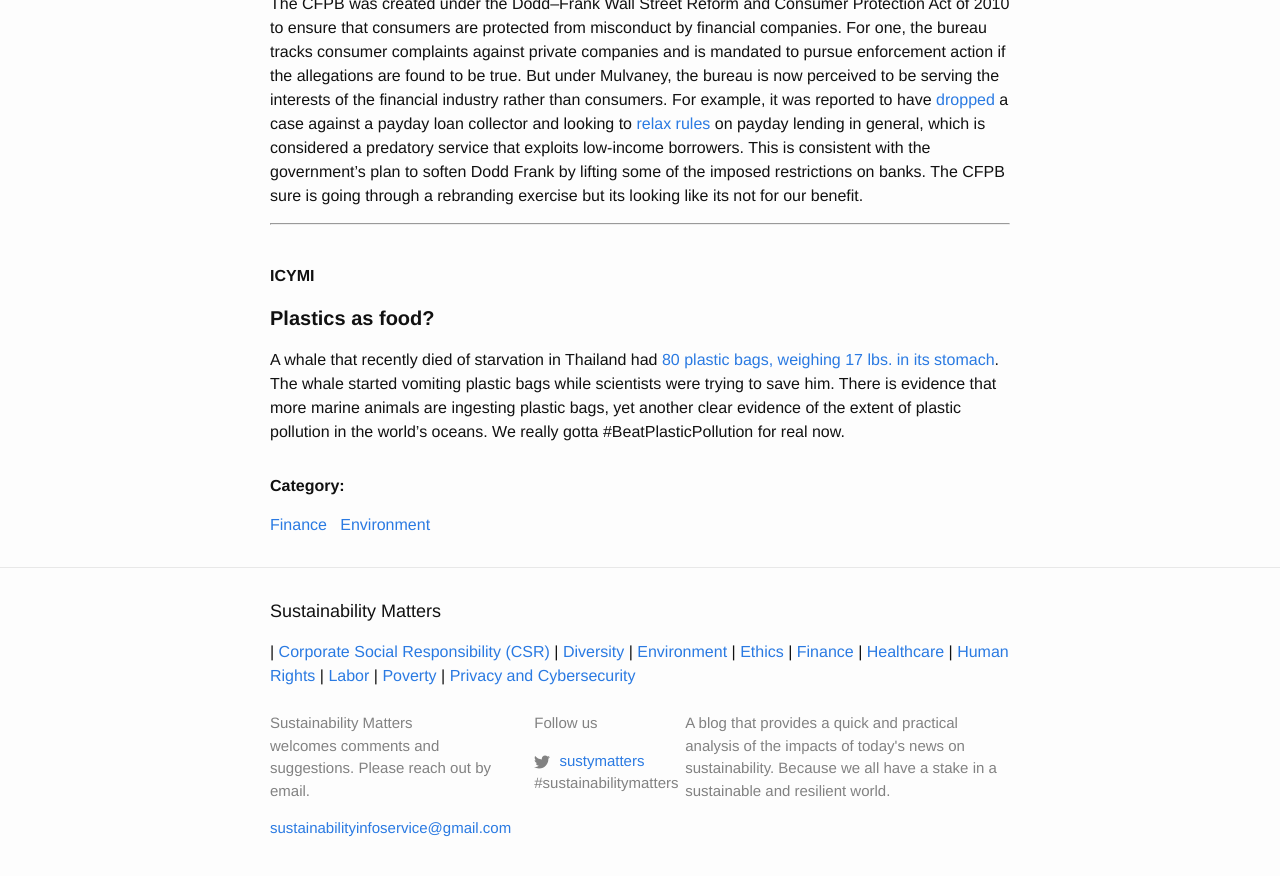
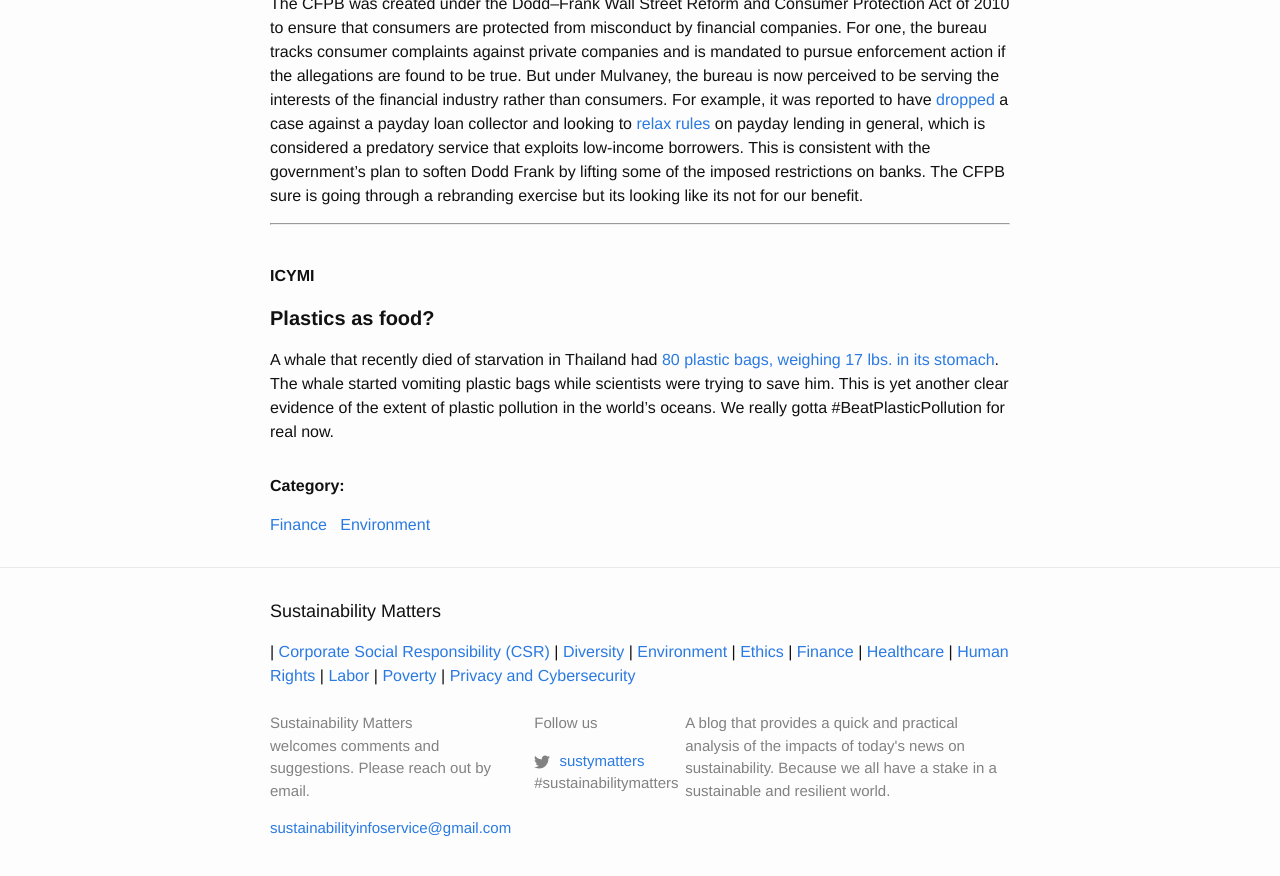
Before and after one commit to Sparkleleuk/Sustainability_Matters, a Jekyll site: the page built from _posts/2018-06-06-CFPB.markdown, in a window 1280 px wide and 900 px high, scrolled down 888 px. Shown: the top 876 px of the window. Built offline with Jekyll 4.4.1, drawn with Linux system fonts in a browser that asks for light colours.

Commit message:
fix post

```diff
--- a/_posts/2018-06-06-CFPB.markdown
+++ b/_posts/2018-06-06-CFPB.markdown
@@ -29,4 +29,4 @@ The CFPB was created under the Dodd–Frank Wall Street Reform and Consumer Prot
 
 #### **Plastics as food?**
 
-A whale that recently died of starvation in Thailand had <a href="https://www.smithsonianmag.com/smart-news/whale-dies-thailand-80-plastic-bags-its-stomach-180969232/" target="_blank">80 plastic bags, weighing 17 lbs. in its stomach</a>. The whale started vomiting plastic bags while scientists were trying to save him. There is evidence that more marine animals are ingesting plastic bags, yet another clear evidence of the extent of plastic pollution in the world's oceans. We really gotta #BeatPlasticPollution for real now.
+A whale that recently died of starvation in Thailand had <a href="https://www.smithsonianmag.com/smart-news/whale-dies-thailand-80-plastic-bags-its-stomach-180969232/" target="_blank">80 plastic bags, weighing 17 lbs. in its stomach</a>. The whale started vomiting plastic bags while scientists were trying to save him. This is yet another clear evidence of the extent of plastic pollution in the world's oceans. We really gotta #BeatPlasticPollution for real now.
```
